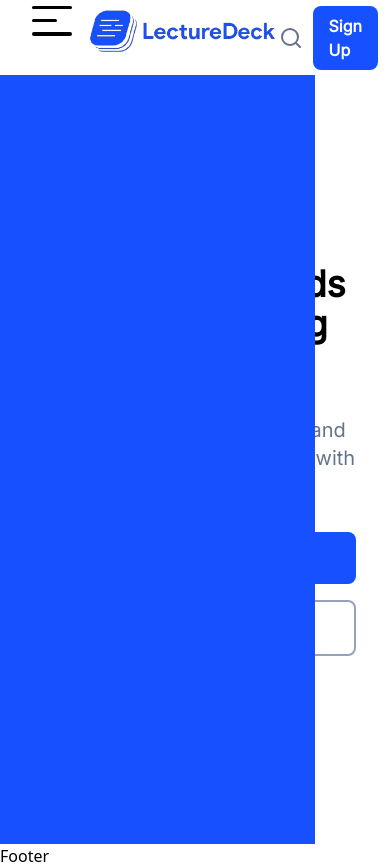
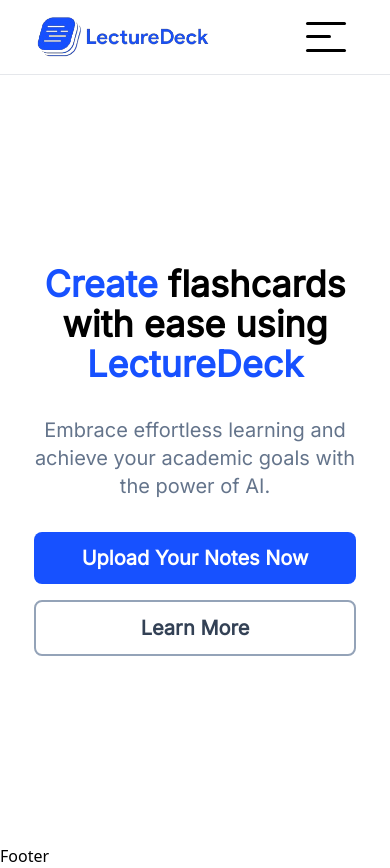
Before and after one commit to hslcreators/lecturedeck-fe, a React (Vite) app: page / in a window 390 px wide. Built offline with nearby package versions, Linux system fonts and the light colour scheme.

Commit message:
feat: Rebuilt the Navigation Bar

```diff
--- a/src/components/Hero.tsx
+++ b/src/components/Hero.tsx
@@ -1,6 +1,6 @@
 export default function Hero() {
   return (
-    <div className="text-center px-8 lg:px-48 h-[calc(100vh-75px)] flex flex-col items-center justify-center font-inter">
+    <div className="text-center px-8 lg:px-48 pt-[75px] h-screen flex flex-col items-center justify-center font-inter">
       <h1 className="text-4xl lg:text-7xl font-black mb-8">
         <span className="text-blue">Create</span> flashcards with ease using{" "}
         <span className="text-blue">LectureDeck</span>
--- a/src/components/Navbar.tsx
+++ b/src/components/Navbar.tsx
@@ -1,6 +1,5 @@
 import logo from "../assets/logo.png";
 import arrdown from "../assets/arrdown.svg";
-import search from "../assets/search.svg"
 import { Link } from "react-router-dom";
 import { useState } from "react";
 
@@ -13,11 +12,11 @@
   };
 
   return (
-    <div className="px-8 lg:px-24 h-[75px] flex items-center relative">
+    <div className="px-8 lg:px-24 h-[75px] flex items-center fixed w-full border-b">
       <div className="hidden lg:flex items-center justify-between w-full">
         <div className="flex">
           <Link to="/">
-            <img src={logo} alt="logo" className="h-12"/>
+            <img src={logo} alt="logo" className="h-12" />
           </Link>
           <ul className="flex items-center ml-20 font-inter text-slate-500">
             <Link to="/explore">
@@ -50,8 +49,15 @@
           </Link>
         </ul>
       </div>
-      <div className="flex justify-between w-full lg:hidden">
+
+      {/* -------------------------- Mobile Navigation ------------------------------ */}
+      <div className="flex justify-between items-center w-full lg:hidden">
         <div className="flex">
+          <Link to="/">
+            <img src={logo} alt="" className="h-12" />
+          </Link>
+        </div>
+
         <div
           className="w-[40px] h-[30px] flex flex-col justify-between mr-3"
           onClick={handleClick}
@@ -76,22 +82,38 @@
             }`}
           ></div>
         </div>
-          <Link to="/">
-            <img src={logo} alt="" />
+        <div
+          className={`w-[calc(100%-75px)] h-[calc(100vh-75px)] top-[75px] bg-white border-r absolute  z-20 duration-300 ${
+            isOpenMenu ? " left-0" : "  -left-[100%]"
+          } flex items-center justify-center text-center`}
+        >
+          <ul className="font-inter text-2xl font-semibold">
+            <Link to="/explore">
+              <li className="px-4 py-2 my-3">Explore</li>
             </Link>
-        </div>
-
-        <div className="flex">
-            <img src={search} alt="" />
-
-            <Link to="/signup">
-            <div className="px-4 py-2 ml-3 border-slate-400 bg-blue text-white font-bold rounded-lg font-inter">
-              Sign Up
-            </div>
+            <Link to="/features">
+              <li className="px-4 py-2 my-3">Features</li>
             </Link>
-        </div>
-        <div className={`w-[calc(100%-75px)] h-[calc(100vh-75px)] top-[75px] left-0  absolute bg-blue z-20 duration-300 ${isOpenMenu ? '' : '-left-[100%]'} `}>
-
+            <Link to="/resources">
+              <li className="px-4 py-2 my-3 flex items-center">
+                <span className="inline-block mr-2">Resources</span>{" "}
+                <img src={arrdown} alt="" />
+              </li>
+            </Link>
+            <Link to="/pricing">
+              <li className="px-4 py-2 my-3">Pricing</li>
+            </Link>
+            <Link to="/login">
+              <li className="px-4 py-3 mt-4 mb-8 border-2 border-slate-400 text-slate-700 font-bold rounded-lg ">
+                Log in
+              </li>
+            </Link>
+            <Link to="/signup" onClick={handleClick}>
+              <li className="px-8 py-4 border-slate-400 bg-blue text-white font-bold rounded-lg">
+                Get Started
+              </li>
+            </Link>
+          </ul>
         </div>
       </div>
     </div>
```
Lines whose indentation alone changed are shown as unchanged.
